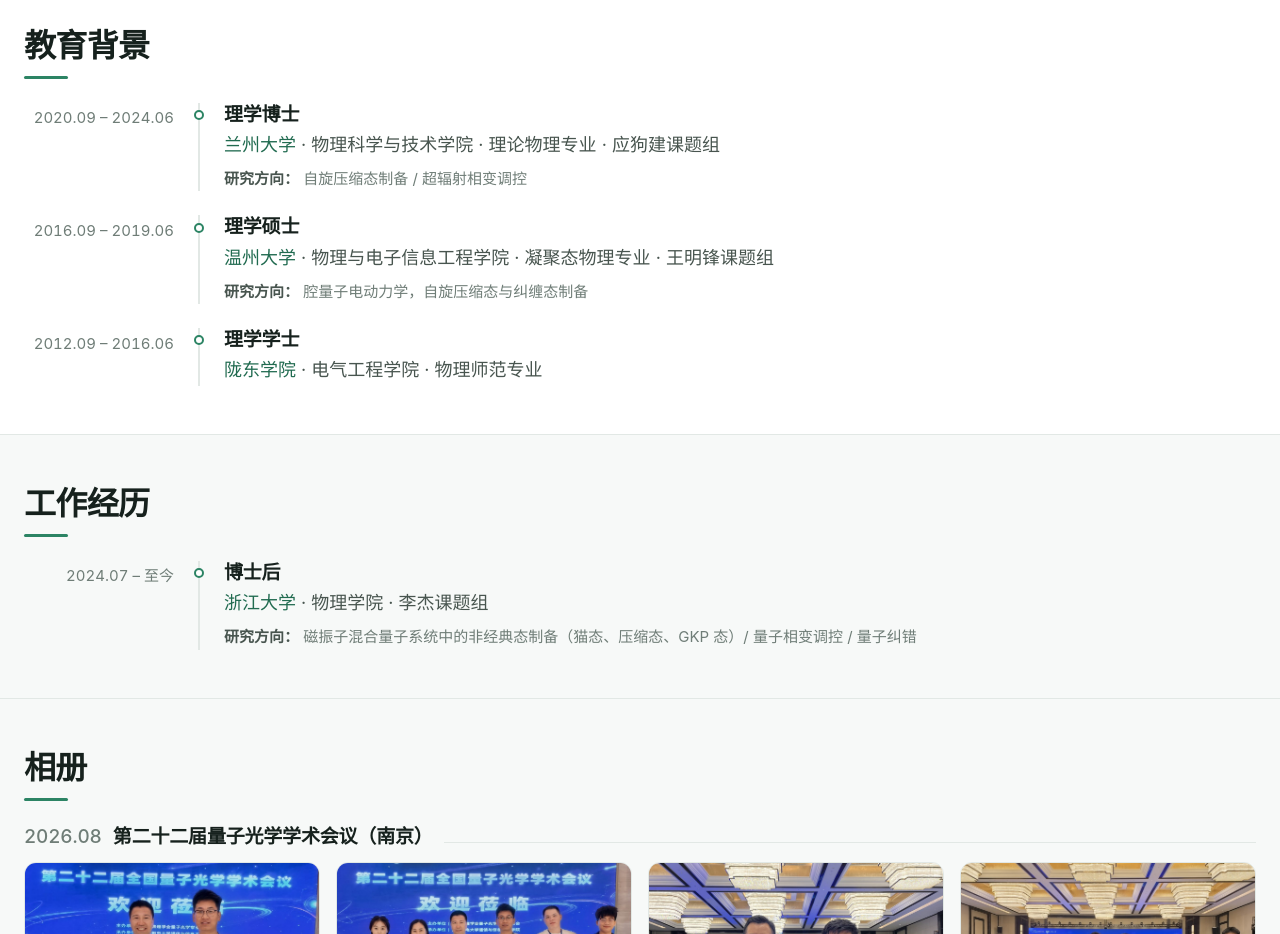
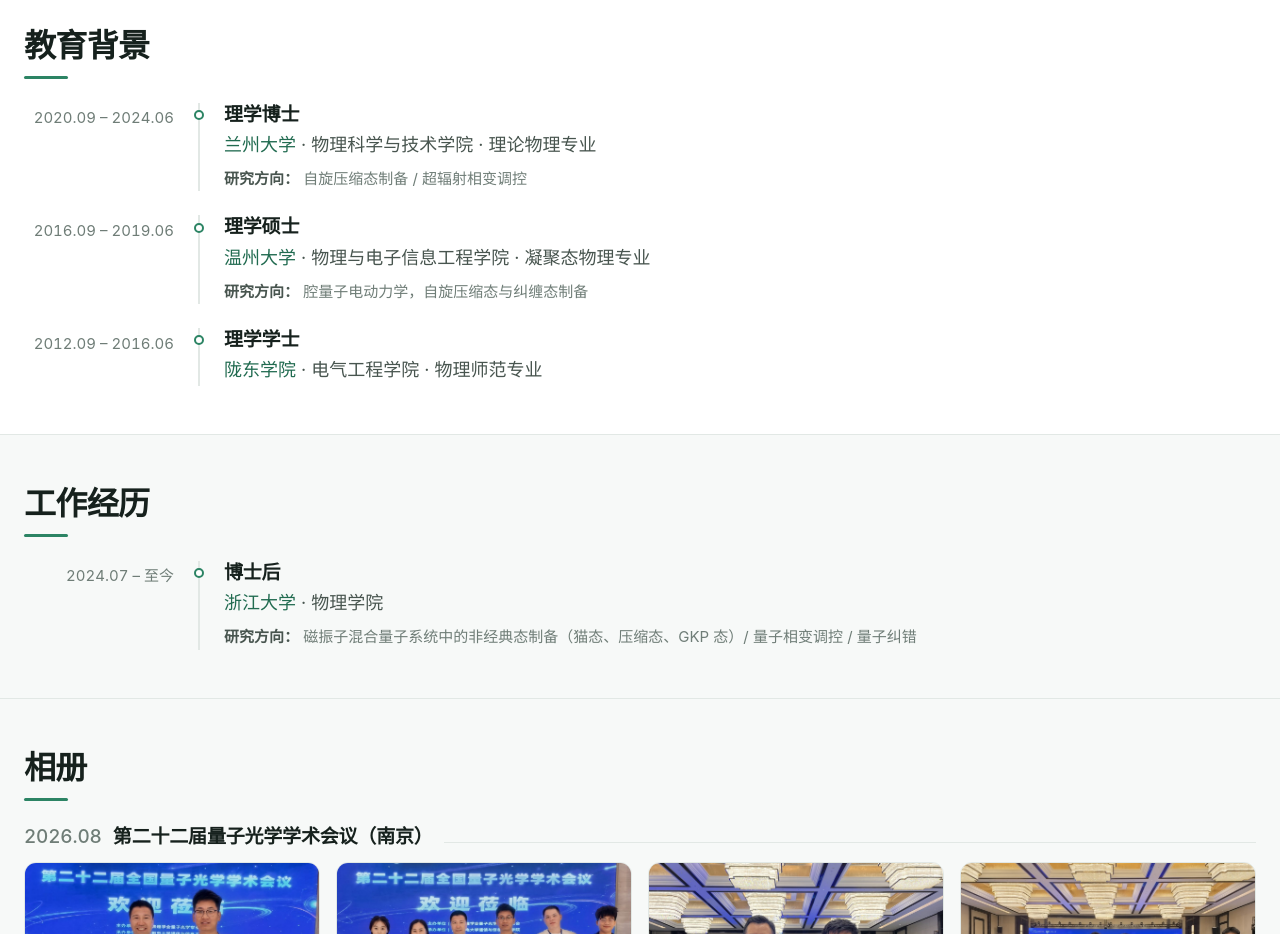
Before and after one commit to gangliuphys/gangliuphys.github.io, a plain HTML site: page index.html in a window 1280 px wide. Shown: the part 5380-6314 px from the top of the page. Drawn offline with Linux system fonts and the light colour scheme.

Commit message:
feat: 教育背景去课题组 + 项目列宽重排
教育背景：移除课题组信息，保留到专业为止
  · 兰州大学：物理科学与技术学院 · 理论物理专业
  · 温州大学：物理与电子信息工程学院 · 凝聚态物理专业
  · 浙江大学：物理学院
  （相册照片说明中的「XX课题组成员合影」属相册内容，未改动）

研究项目：
  · 标题列缩短、meta 列加宽（50% → 56%），标题右边界左移约一个单词宽度，
    英文界面的基金名获得更多空间（NSFC Youth Program (Category C) 现为单行）
  · meta 内部改为固定列宽 19rem | 7.4rem | 10rem | 1fr：
    基金类别不再用 1fr 吸收余量，编号与执行时间段位置固定、贴左对齐，
    不再随基金名长短漂移；角色标签靠最右

```diff
--- a/index.html
+++ b/index.html
@@ -733,9 +733,9 @@
             <p class="tl-org">
               <a href="https://www.lzu.edu.cn/" target="_blank" rel="noopener noreferrer"
                  data-zh="兰州大学" data-en="Lanzhou University">兰州大学</a>
-              <span data-zh=" · 物理科学与技术学院 · 理论物理专业 · 应狗建课题组"
-                    data-en=" · School of Physics and Technology · Theoretical Physics · Group of Prof. Zujian Ying">
-                · 物理科学与技术学院 · 理论物理专业 · 应狗建课题组</span>
+              <span data-zh=" · 物理科学与技术学院 · 理论物理专业"
+                    data-en=" · School of Physics and Technology · Theoretical Physics">
+                · 物理科学与技术学院 · 理论物理专业</span>
             </p>
             <p class="tl-note">
               <span class="tl-note-label" data-zh-text="研究方向：" data-en-text="Research:">研究方向：</span>
@@ -753,9 +753,9 @@
             <p class="tl-org">
               <a href="https://www.wzu.edu.cn/" target="_blank" rel="noopener noreferrer"
                  data-zh="温州大学" data-en="Wenzhou University">温州大学</a>
-              <span data-zh=" · 物理与电子信息工程学院 · 凝聚态物理专业 · 王明锋课题组"
-                    data-en=" · School of Physics and Electronic Information · Condensed Matter Physics · Mingfeng Wang's Group">
-                · 物理与电子信息工程学院 · 凝聚态物理专业 · 王明锋课题组</span>
+              <span data-zh=" · 物理与电子信息工程学院 · 凝聚态物理专业"
+                    data-en=" · School of Physics and Electronic Information · Condensed Matter Physics">
+                · 物理与电子信息工程学院 · 凝聚态物理专业</span>
             </p>
             <p class="tl-note">
               <span class="tl-note-label" data-zh-text="研究方向：" data-en-text="Research:">研究方向：</span>
@@ -799,9 +799,9 @@
             <p class="tl-org">
               <a href="https://www.zju.edu.cn/" target="_blank" rel="noopener noreferrer"
                  data-zh="浙江大学" data-en="Zhejiang University">浙江大学</a>
-              <span data-zh=" · 物理学院 · 李杰课题组"
-                    data-en=" · School of Physics · Jie Li's Group">
-                · 物理学院 · 李杰课题组</span>
+              <span data-zh=" · 物理学院"
+                    data-en=" · School of Physics">
+                · 物理学院</span>
             </p>
             <p class="tl-note">
               <span class="tl-note-label" data-zh-text="研究方向：" data-en-text="Research:">研究方向：</span>
```
